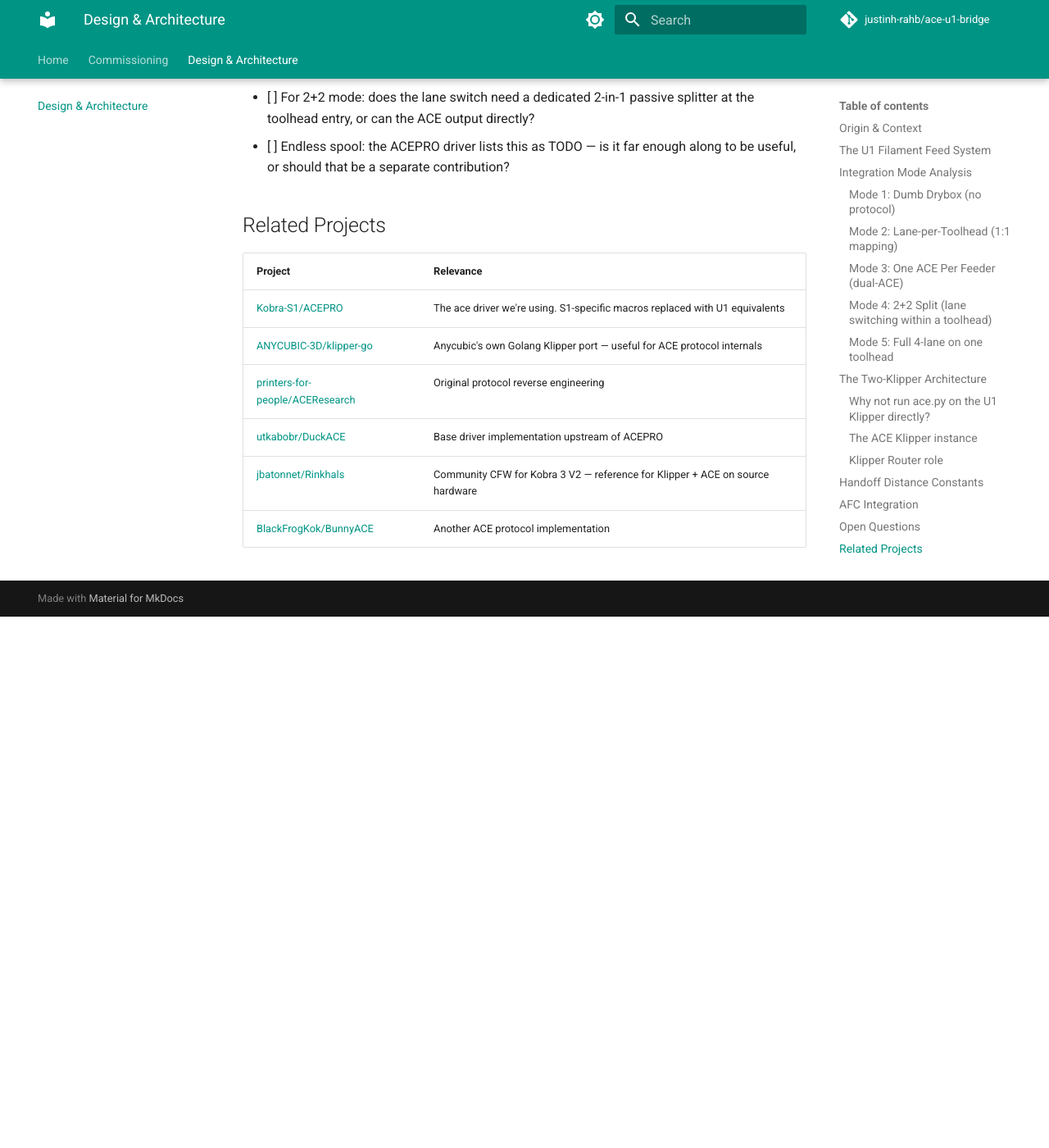
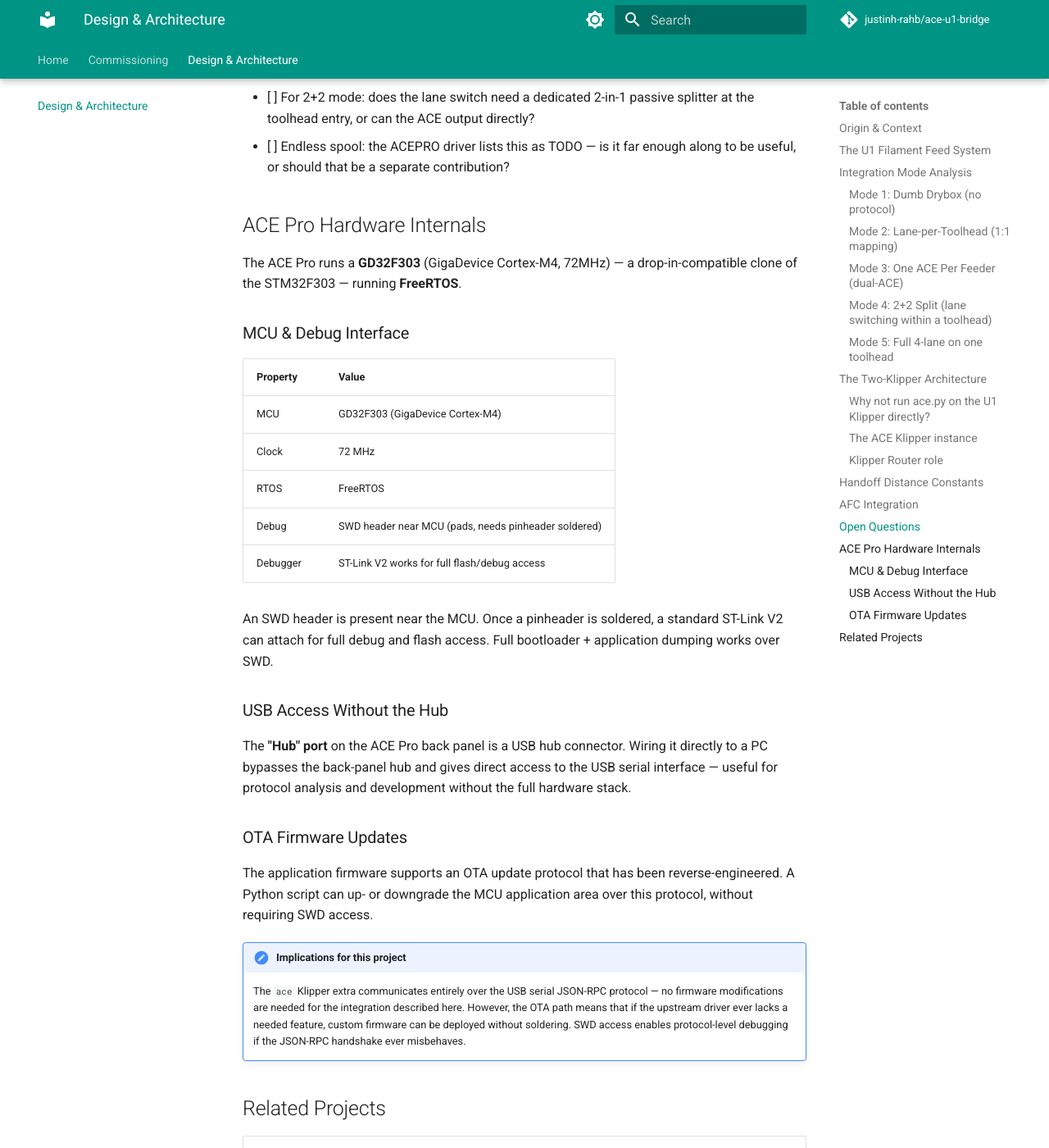
Before and after one commit to justinh-rahb/ace-u1-bridge, an MkDocs documentation site: the page built from docs/design.md, in a window 1280 px wide and 1400 px high, scrolled down 5662 px. Shown: the whole window at 82% size. Built offline with MkDocs 1.6.1 and Material for MkDocs 9.7.7, drawn with Linux system fonts in a browser that asks for light colours; comment, search, counter and statistics services are not loaded; before the commit the page ends 6414 px from its top, so only the background shows below that.

Commit message:
Add detailed ACE Pro hardware internals and OTA update protocol information to design documentation

```diff
--- a/docs/design.md
+++ b/docs/design.md
@@ -209,6 +209,44 @@ loaded in which lane.
 - [ ] For 2+2 mode: does the lane switch need a dedicated 2-in-1 passive splitter at the toolhead entry, or can the ACE output directly?
 - [ ] Endless spool: the ACEPRO driver lists this as TODO — is it far enough along to be useful, or should that be a separate contribution?
 
+## ACE Pro Hardware Internals
+
+The ACE Pro runs a **GD32F303** (GigaDevice Cortex-M4, 72MHz) — a drop-in-compatible
+clone of the STM32F303 — running **FreeRTOS**.
+
+### MCU & Debug Interface
+
+| Property | Value |
+|----------|-------|
+| MCU | GD32F303 (GigaDevice Cortex-M4) |
+| Clock | 72 MHz |
+| RTOS | FreeRTOS |
+| Debug | SWD header near MCU (pads, needs pinheader soldered) |
+| Debugger | ST-Link V2 works for full flash/debug access |
+
+An SWD header is present near the MCU. Once a pinheader is soldered, a standard ST-Link
+V2 can attach for full debug and flash access. Full bootloader + application dumping
+works over SWD.
+
+### USB Access Without the Hub
+
+The **"Hub" port** on the ACE Pro back panel is a USB hub connector. Wiring it directly
+to a PC bypasses the back-panel hub and gives direct access to the USB serial interface —
+useful for protocol analysis and development without the full hardware stack.
+
+### OTA Firmware Updates
+
+The application firmware supports an OTA update protocol that has been reverse-engineered.
+A Python script can up- or downgrade the MCU application area over this protocol,
+without requiring SWD access.
+
+!!! note "Implications for this project"
+    The `ace` Klipper extra communicates entirely over the USB serial JSON-RPC protocol —
+    no firmware modifications are needed for the integration described here. However, the
+    OTA path means that if the upstream driver ever lacks a needed feature, custom firmware
+    can be deployed without soldering. SWD access enables protocol-level debugging if the
+    JSON-RPC handshake ever misbehaves.
+
 ## Related Projects
 
 | Project | Relevance |
```
Also changed, not shown: DESIGN.md (+43 -0 lines).
